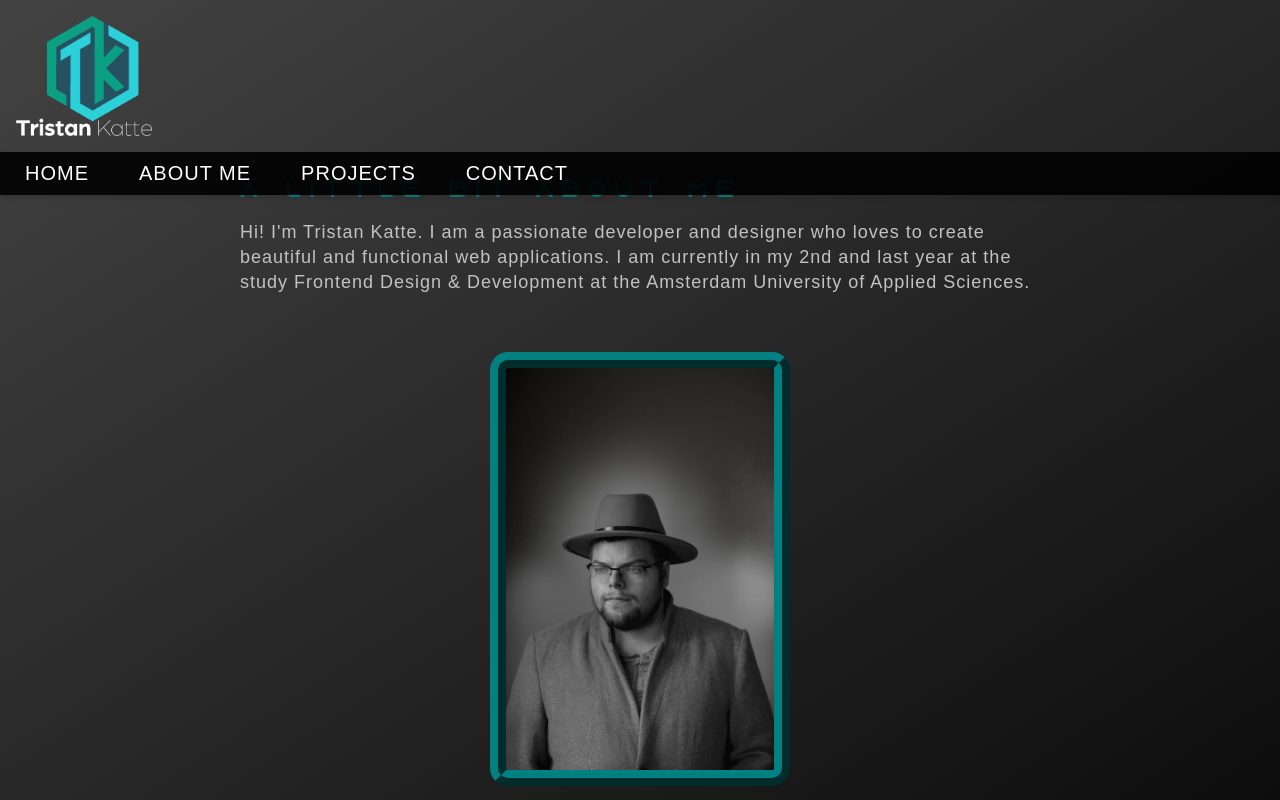
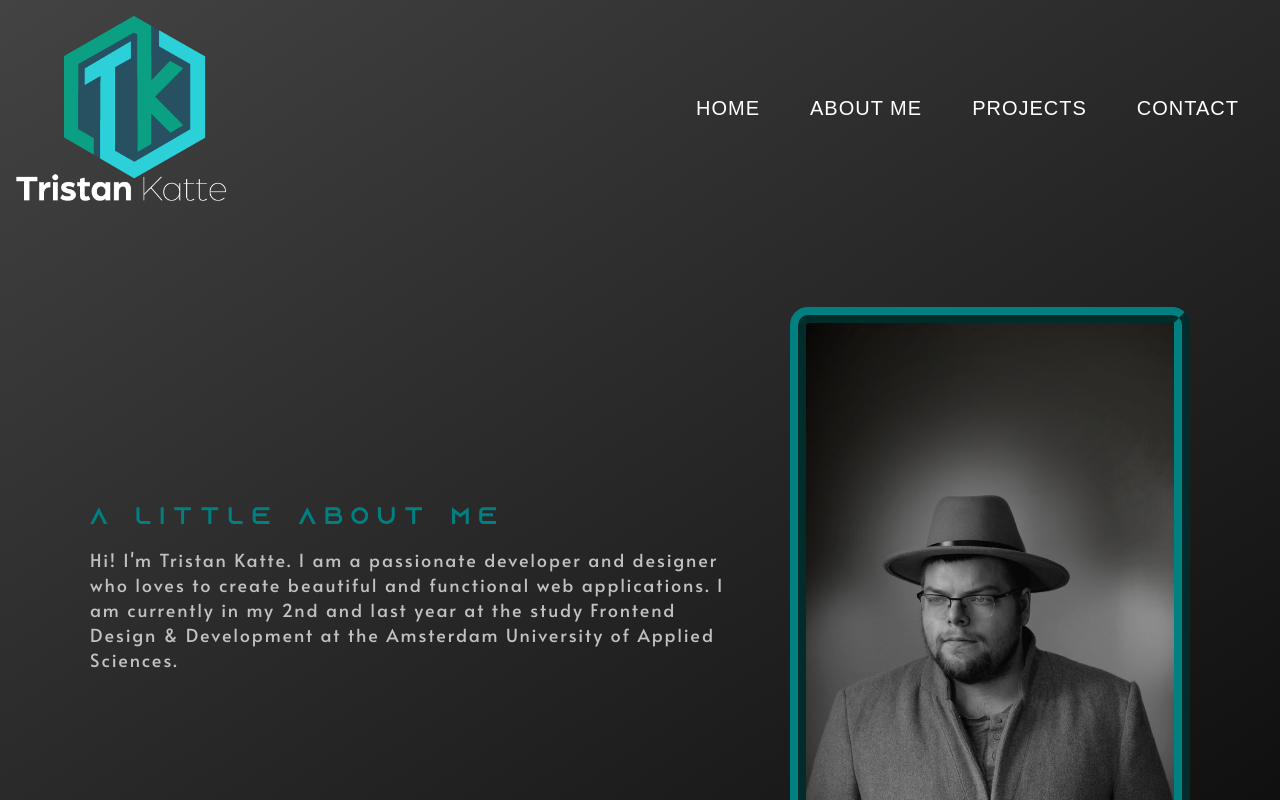
Before and after one commit to TristanKatte/portfolio, a SvelteKit app in the folder myapp/: page / in a window 1280 px wide. Shown: the top 800 px of the page. Built offline with nearby package versions, Linux system fonts and the light colour scheme.

Commit message:
header fixed

```diff
--- a/myapp/src/routes/components/Header.svelte
+++ b/myapp/src/routes/components/Header.svelte
@@ -50,6 +50,7 @@
         list-style-type: none;
         margin: 0;
         padding: 0;
+        font-family: 'Orbitron Variable', sans-serif;
     }
 
     .link-70 {
@@ -123,13 +124,14 @@
         color: white;
     }
 
-    @media (min-width: 30em) {
+    @media screen and (max-width: 30em) {
+
         nav {
             z-index: 1;
         }
 
         nav ul {
-            width: 100%; /* Ensure full width */
+            width: 250px;
             justify-items: center;
         }
 
@@ -146,13 +148,56 @@
         }
 
         nav ul li {
+        display: flex;
+        flex-direction: column;
+        list-style-type: none;
+        font-family: 'Orbitron Variable', sans-serif;
+        cursor: pointer;
+        }
+
+    }
+
+    @media screen and (max-width: 48em) {
+        nav {
+            z-index: 1;
+        }
+
+        img {
+            height: 120px;
+            margin-right: 22em;
+        }
+
+        .hamburger {
+            display: block;
+        }
+
+        nav ul {
+            position: absolute;
+            top: 100%;
+            right: 0;
+            display: none;
+            flex-direction: column;
+            background-color: rgba(0, 0, 0, 0.9);
+            padding: 1rem;
+            width: 250px;
+            box-shadow: 0 4px 6px rgba(0, 0, 0, 0.1);
+        }
+
+        nav.open ul {
             display: flex;
-            flex-direction: column;
-            list-style-type: none;
-            font-family: 'Orbitron Variable', sans-serif;
-            cursor: pointer;
+        }
+
+        nav a {
+            margin: 10px 0;
+            padding: 10px;
+            display: block;
         }
     }
+
+
+
+
+    /*
 
     @media (min-width: 48em) {
         img {
@@ -173,13 +218,13 @@
             flex-direction: column;
             background-color: rgba(0, 0, 0, 0.9);
             padding: 1rem;
-            width: 100%; /* Ensure full width */
+            width: 100%;
             box-shadow: 0 4px 6px rgba(0, 0, 0, 0.1);
         }
 
         nav.open ul {
             display: flex;
-            flex-direction: column; /* Ensure items stack vertically */
+            flex-direction: column;
         }
 
 
@@ -205,10 +250,10 @@
             list-style-type: none;
             margin: 0;
             padding: 0;
-            width: 100%; /* Set to full screen width */
+            width: 100%;
         }
         .hamburger {
             display: none;
         }
-    }
+    } */
 </style>
--- a/myapp/src/routes/components/Home.svelte
+++ b/myapp/src/routes/components/Home.svelte
@@ -8,7 +8,7 @@
 
 <article class="about-me">
   <section class="text">
-    <h2>A little bit about me</h2>
+    <h2>A little about me</h2>
     <p>Hi! I'm Tristan Katte. I am a passionate developer and designer who loves to create beautiful and functional web applications.
        I am currently in my 2nd and last year at the study Frontend Design & Development at the Amsterdam University of Applied Sciences.
     </p>
@@ -31,15 +31,14 @@
   main {
     width: 100%;
     height: 100%;
-    }
-
+      }
 
   img {
     scale: 1;
     border-radius: 12px;
     border: 16px solid var(--heading-color);
     border-style: ridge;
-}
+    }
 
   article {
     display: flex;
@@ -48,12 +47,13 @@
     height: 100%;
     width: 100%;
     padding: 90px 90px;
-    font-family: 'Orbitron Variable', sans-serif;
-  }
+    font-family: 'alata', sans-serif;
+    }
 
   .button {
     position: relative;
     padding: 15px 45px;
+    width: 50%;
     background: transparent;
     border-radius: 0 50px 0 50px;
     border: 2px solid #00c2cb;
@@ -103,7 +103,7 @@
 .text {
     max-width: 800px;
     margin-right: 50px;
-    font-family: "Nunito", sans-serif;
+    font-family: 'alata', sans-serif;
     word-wrap: break-word;
     line-height: 1.6;
     letter-spacing: .5em;
@@ -121,11 +121,11 @@
   color: var(--txt-color);
   font-size: 18px;
   line-height: 25px;
-  letter-spacing: 1px;
+  letter-spacing: 2px;
   margin-bottom: 1.5em;
 }
 
-@media (min-width: 30em) {
+@media (max-width: 30em) {
     main {
       display: flex;
       flex-direction: column;
@@ -148,6 +148,10 @@
         margin-bottom: 30px;
         margin-right: 0;
         text-align: left;
+    }
+
+    .text p {
+      font-family: 'alata', sans-serif;
     }
 
     .text h2 {
@@ -214,7 +218,7 @@
     height: 100%;
     width: 100%;
     padding: 90px 90px;
-    font-family: 'Orbitron Variable', sans-serif;
+    font-family: 'alata', sans-serif;
   }
 
   .button {
```
